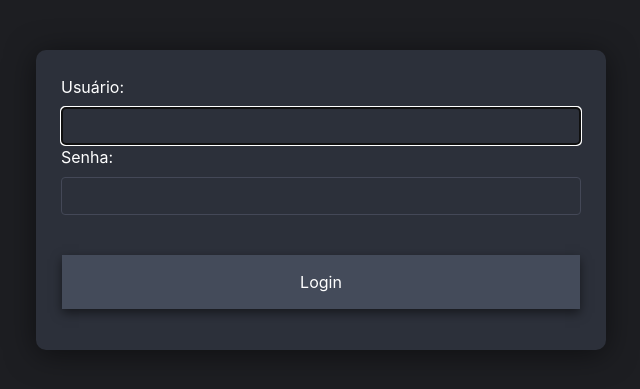
After one commit to mayronH/todolistapp, a Django app: page /login/ in a window 1280 px wide. The commit adds this page. Shown: the top 389 px of the page, without its empty margins (319-959 px from the left). Run offline with Django 3.2, Linux system fonts and the light colour scheme; some libraries are stand-ins or nearby versions.

Commit message:
formulario de login e registro

```diff
--- a/todolist/models.py
+++ b/todolist/models.py
@@ -44,7 +44,7 @@ class List(models.Model):
     done_date = models.DateField(blank=True, null=True)
     due_date = models.DateField(default=timezone.now)
     category = models.ForeignKey('todolist.Category', on_delete=models.CASCADE, default='general')
-    user = models.ForeignKey(settings.AUTH_USER_MODEL, on_delete=models.CASCADE)
+    user = models.ForeignKey(settings.AUTH_USER_MODEL, on_delete=models.CASCADE, null=True)
 
     class Meta:
         verbose_name = ("Tarefa")
--- a/todolist/static/css/style.css
+++ b/todolist/static/css/style.css
@@ -54,6 +54,7 @@ button {
     border: transparent;
     padding: 15px 10px;
     box-shadow: 0 4px 10px rgba(0, 0, 0, .5);
+    transition-duration: 300ms;
 }
 
 #taskDelete {
@@ -179,6 +180,15 @@ button {
     display: none;
 }
 
+.loginForm {
+    padding: 25px;
+}
+
+.login{
+    width: 100%;
+    background-color: #444b5a;
+}
+
 @media only screen and (max-width: 767px) {
     .task {
         margin-left: 15px;
@@ -187,7 +197,7 @@ button {
 }
 
 @media only screen and (max-width: 375px) {
-    .taskDateLate{
+    .taskDateLate {
         font-size: 11px;
     }
 }
--- a/todolist/templates/base.html
+++ b/todolist/templates/base.html
@@ -18,9 +18,7 @@
 
 <body>
     <div class="container-fluid">
-        <div class="container" id="todo">
-            {% block content %} {% endblock %}
-        </div>
+        {% block content %} {% endblock %}
     </div>
     <!-- Optional JavaScript -->
     <!-- jQuery first, then Popper.js, then Bootstrap JS -->
--- a/todolist/templates/index.html
+++ b/todolist/templates/index.html
@@ -1,5 +1,6 @@
 {% extends 'base.html' %}
 {% block content %}
+<div class="container" id="todo">
     <h1 class="text-center">To-do List</h1>
     <div class="row justify-content-center">
         <div class="col-lg-10 col-md-10 col-sm-12 col-xs-12">
@@ -110,4 +111,5 @@
             </form>
         </div>
     </div>
+</div>
 {% endblock %}
--- /dev/null
+++ b/todolist/templates/registration/login.html
@@ -0,0 +1,28 @@
+{% extends "../base.html" %}
+{% block content %}
+<div class="container">
+    <div class="row justify-content-center">
+        <div class="col-lg-6 col-md-6 col-sm-12 col-xs-12" id="todo">
+            <div class="row justify-content-center">
+                {% if form.erros %}
+                <div class="alert custom-alert" role="alert">
+                    Login/senha inválidos.
+                </div>
+                {% endif %}
+                <form method="POST" action="{% url 'login' %}" class="loginForm">
+                    {% csrf_token %}
+                    {{ form.username.label_tag }}
+                    {{ form.username }}
+                    {{ form.password.label_tag }}
+                    {{ form.password }}
+                    <br><br>
+                    <div class="row justify-content-center p-3">
+                        <button type="submit" class="login">Login</button>
+                    </div>
+                    <input type="hidden" name="next" value="{{ next }}" />
+                </form>
+            </div>
+        </div>
+    </div>
+</div>
+{% endblock %}
--- a/todolist/urls.py
+++ b/todolist/urls.py
@@ -3,5 +3,6 @@ from django.urls import path
 from . import views
 
 urlpatterns = [
-    path('', views.todolist, name='todolist'),
+    path('singup', views.singup, name='singup'),
+    path('todolist/', views.todolist, name='todolist'),
 ]
--- a/todolistapp/urls.py
+++ b/todolistapp/urls.py
@@ -15,8 +15,17 @@ Including another URLconf
 """
 from django.contrib import admin
 from django.urls import path, include
+from django.contrib.auth import views
+from django.conf import settings
+from django.conf.urls.static import static
 
 urlpatterns = [
     path('admin/', admin.site.urls),
+    path('', views.LoginView.as_view(), name='login'),
+    path('accounts/logout/', views.LogoutView.as_view(next_page='accounts/login/'), name='logout'),
     path('', include('todolist.urls')),
+    path('', include('django.contrib.auth.urls')),
 ]
+
+if settings.DEBUG:
+    urlpatterns += static(settings.MEDIA_URL, document_root=settings.MEDIA_ROOT)
```
Also changed, not shown: todolist/forms.py (added, +10 -0 lines), todolist/templates/registration/singup.html (added, +28 -0 lines), todolist/views.py (+18 -0 lines), db.sqlite3, todolist/migrations/0005_auto_20200708_0901.py (added). Lines whose indentation alone changed are shown as unchanged.
